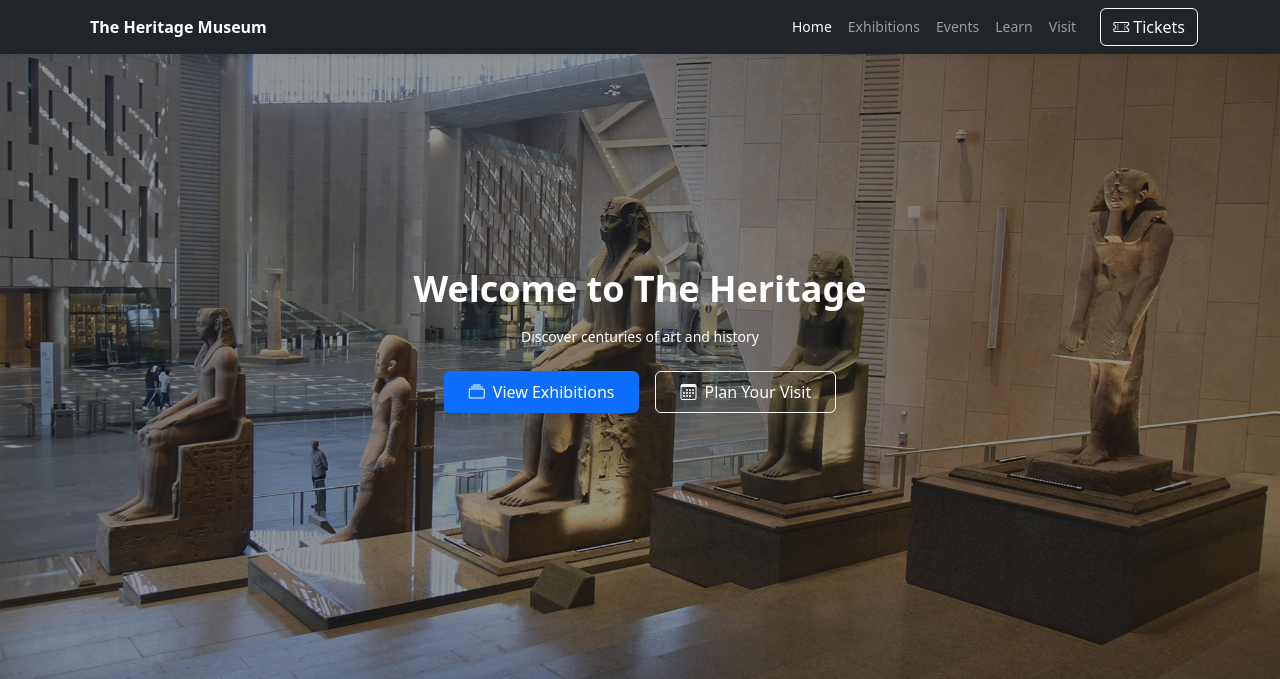
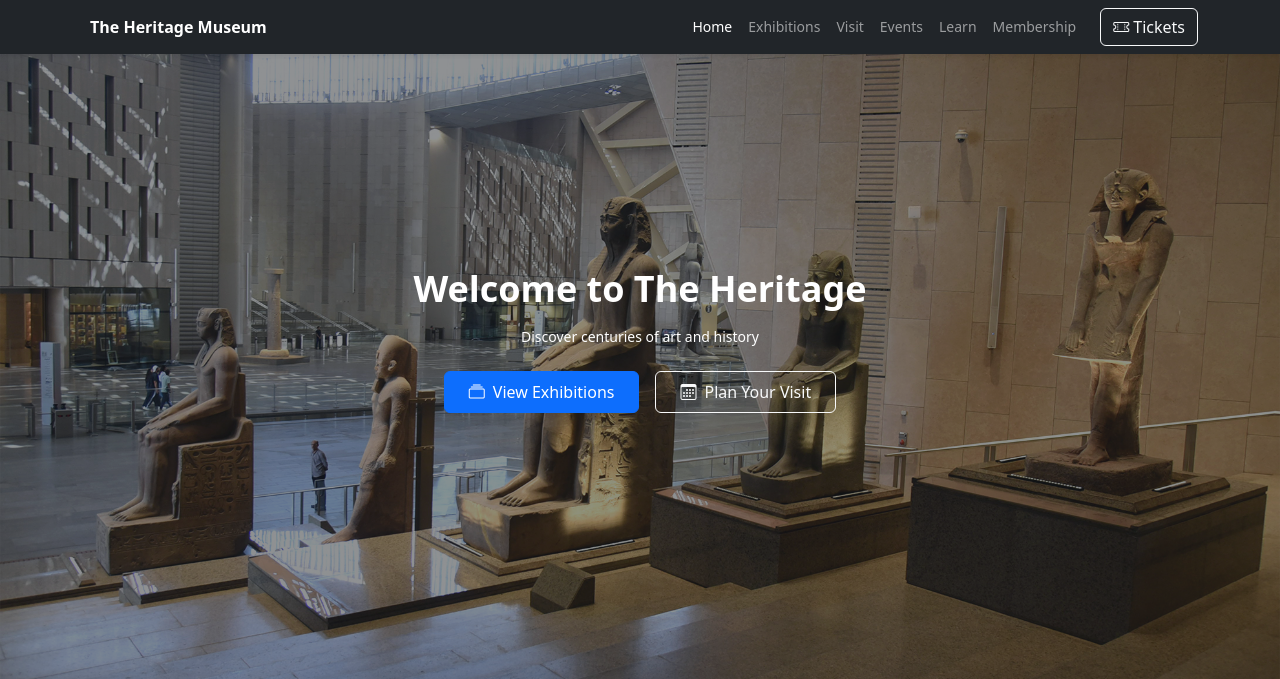
Before and after one commit to Yossefnasser/SE-project, a PHP site: page / in a window 1280 px wide. Shown: the top 679 px of the page. Run offline with PHP 8.4, Linux system fonts and the light colour scheme.

Commit message:
added membership

```diff
--- a/includes/navbar.php
+++ b/includes/navbar.php
@@ -15,14 +15,18 @@
                     <a class="nav-link <?= basename($_SERVER['PHP_SELF']) == 'exhibitions.php' ? 'active' : '' ?>" href="exhibitions.php">Exhibitions</a>
                 </li>
                 <li class="nav-item">
+                    <a class="nav-link <?= basename($_SERVER['PHP_SELF']) == 'visit.php' ? 'active' : '' ?>" href="visit.php">Visit</a>
+                </li>
+                <li class="nav-item">
                     <a class="nav-link <?= basename($_SERVER['PHP_SELF']) == 'events.php' ? 'active' : '' ?>" href="events.php">Events</a>
                 </li>
                 <li class="nav-item">
                     <a class="nav-link <?= basename($_SERVER['PHP_SELF']) == 'learn.php' ? 'active' : '' ?>" href="learn.php">Learn</a>
                 </li>
                 <li class="nav-item">
-                    <a class="nav-link <?= basename($_SERVER['PHP_SELF']) == 'visit.php' ? 'active' : '' ?>" href="visit.php">Visit</a>
+                    <a class="nav-link <?= basename($_SERVER['PHP_SELF']) == 'membership.php' ? 'active' : '' ?>" href="membership.php">Membership</a>
                 </li>
+
                 <li class="nav-item ms-lg-3 mt-2 mt-lg-0">
                     <a class="btn btn-outline-light" role="button" href="#">
                         <i class="bi bi-ticket-perforated"></i> Tickets
```
